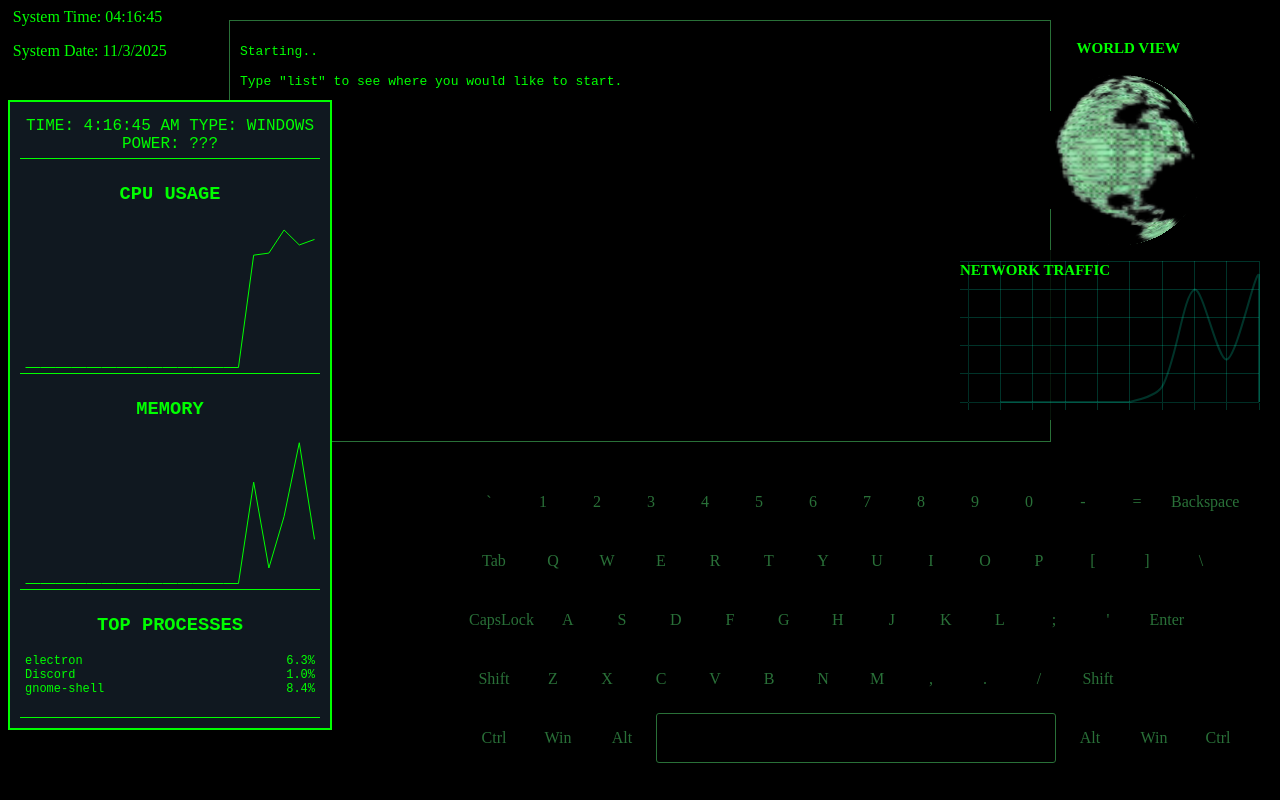
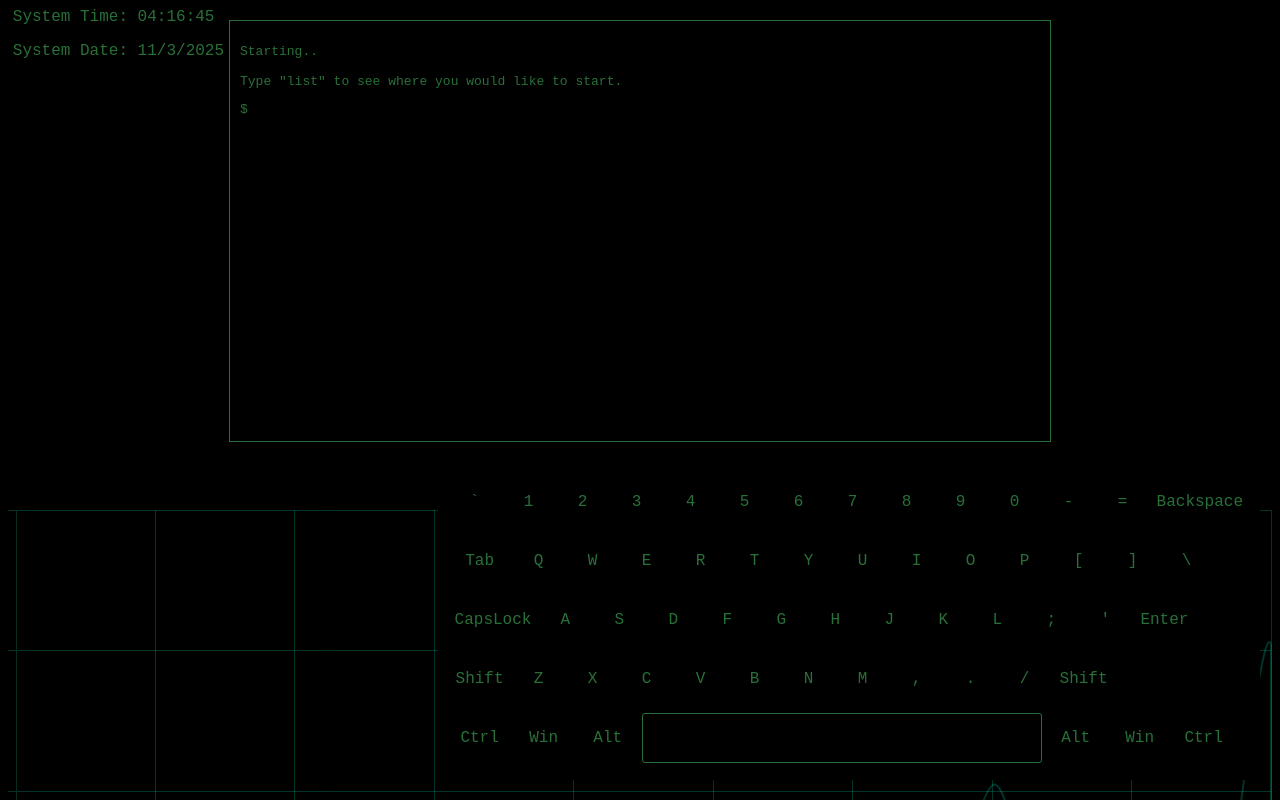
Before and after one commit to justzaixz/Cyber_Terminal_3-main-terminal-, a plain HTML site: page index.html in a window 1280 px wide. Shown: the top 800 px of the page. Drawn offline with nearby package versions, Linux system fonts and the light colour scheme; animation ran at ten frames a second.

Commit message:
Update style.css

```diff
--- a/style.css
+++ b/style.css
@@ -1,6 +1,7 @@
 body {
     background-color: #000000;
     cursor: none; /* Hide mouse cursor for the entire page */
+    font-family: 'Courier New', Courier, monospace;
 }
 
 #keyboard {
@@ -56,7 +57,7 @@ body {
 
 #terminal {
     background-color: #000;
-    color: #0f0;
+    color: #297038;
     font-family: monospace;
     padding: 10px;
     width: 80%;
@@ -81,7 +82,7 @@ body {
 
 #command-input {
     background-color: transparent;
-    color: #0f0;
+    color: #297038;
     border: none;
     outline: none;
     flex-grow: 1;
@@ -93,88 +94,6 @@ body {
 .time-container{
     top:-1%;
     left:1%;
-    color: #0f0;
+    color: #297038;
     position: absolute;
 }
-
-
-#globe-container {
-    position: absolute;
-    top: 10px;
-    right: 10px;
-    width: 300px;
-    height: 300px;
-    z-index: 1000; /* Ensures it stays on top */
-}
-canvas {
-    width: 100%;
-    height: 100%;
-}
-
-
-
-#network-traffic-container {
-    position: absolute;
-    top: 250px; /* Adjust this for positioning */
-    right: 10px;
-    width: 300px; /* Adjust size */
-    height: 150px;
-    background: rgba(0, 0, 0, 0.8);
-    border: none; /* no border */
-    padding: 10px;
-    box-shadow: none;
-    color: #0f0;
-}
-canvas {
-    width: 100%;
-    height: 100%;
-}
-
-
-h2 {
-    top: 0px;
-    position: absolute;
-    color: #0f0;
-    font-size: 15px;
-}
-
-h1 {
-    top: 30px;
-    position: absolute;
-    color: #0f0;
-    font-size: 15px;
-    right: 100px;
-}
-
-
-#system-panel {
-    background-color: #101820;
-    color: #0f0;
-    font-family: "Courier New", monospace;
-    padding: 10px;
-    border: 2px solid #0f0;
-    width: 300px;
-    display: flex;
-    flex-direction: column;
-    position: absolute;
-    top: 100px;
-}
-
-.system-header, .cpu-usage, .memory-usage, .top-processes {
-    border-bottom: 1px solid #0f0;
-    padding: 5px;
-    text-align: center;
-}
-
-
-
-ul {
-    list-style-type: none;
-    padding: 0;
-}
-
-li {
-    font-size: 12px;
-    display: flex;
-    justify-content: space-between;
-}
```
